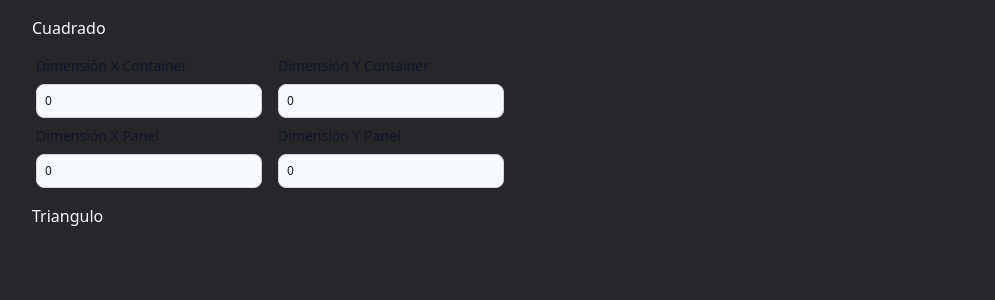
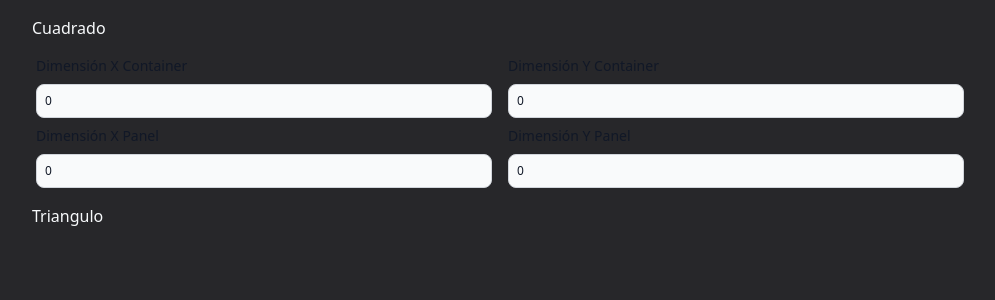
Before and after one commit to pedrodonoso/ruufsolar_postulacion, a React (Vite) app in the folder ruufsolar/: page / in a window 1280 px wide. Shown: the top 300 px of the page, without its empty margins (140-1135 px from the left). Built offline with nearby package versions, Linux system fonts and the light colour scheme.

Commit message:
InputComponent width and type value changed

```diff
--- a/ruufsolar/src/components/InputComponent.tsx
+++ b/ruufsolar/src/components/InputComponent.tsx
@@ -9,14 +9,14 @@ export default function InputComponent({
   setValue,
 }: InputComponentArgs) {
   return (
-    <div className="p-1 w-1/4">
+    <div className="p-1 w-full">
       <label className="block mb-2 text-sm font-medium text-gray-900 dark:text-white">
         {label}
       </label>
       <input
         value={value}
         onChange={(e) => setValue(parseInt(e.target.value))}
-        type="text"
+        type="number"
         className="block w-full p-2 text-gray-900 border border-gray-300 rounded-lg bg-gray-50 text-xs focus:ring-blue-500 focus:border-blue-500 dark:bg-gray-700 dark:border-gray-600 dark:placeholder-gray-400 dark:text-white dark:focus:ring-blue-500 dark:focus:border-blue-500"
       />
     </div>
```
